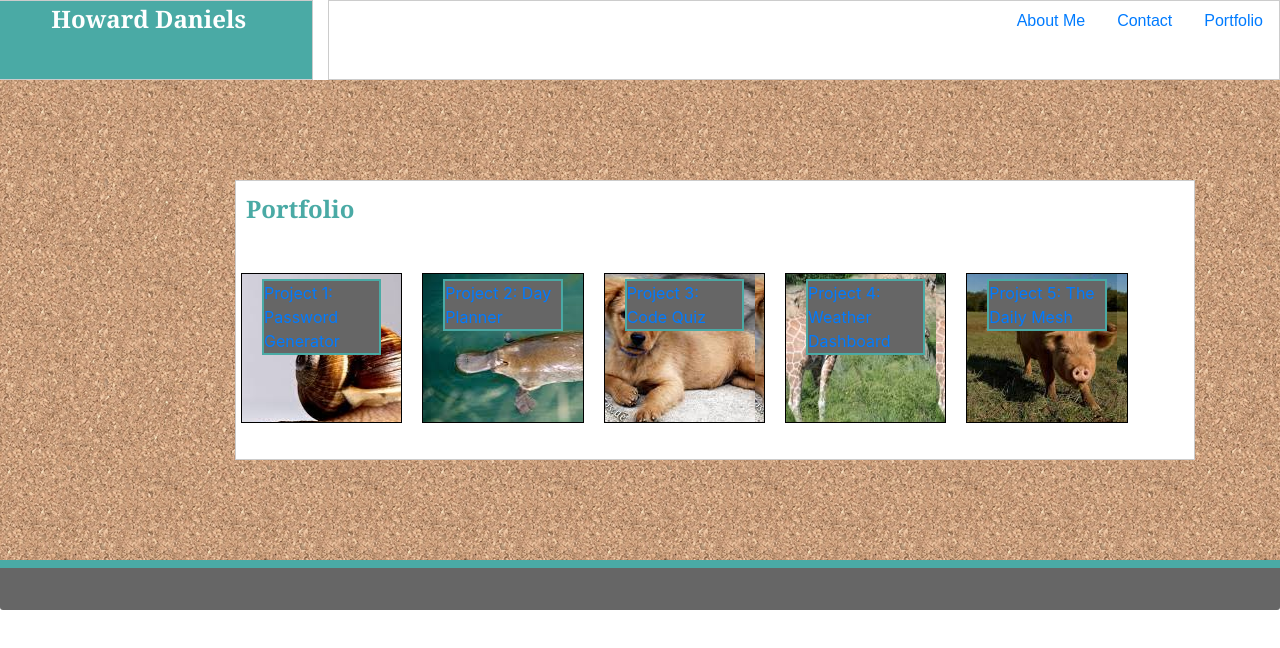
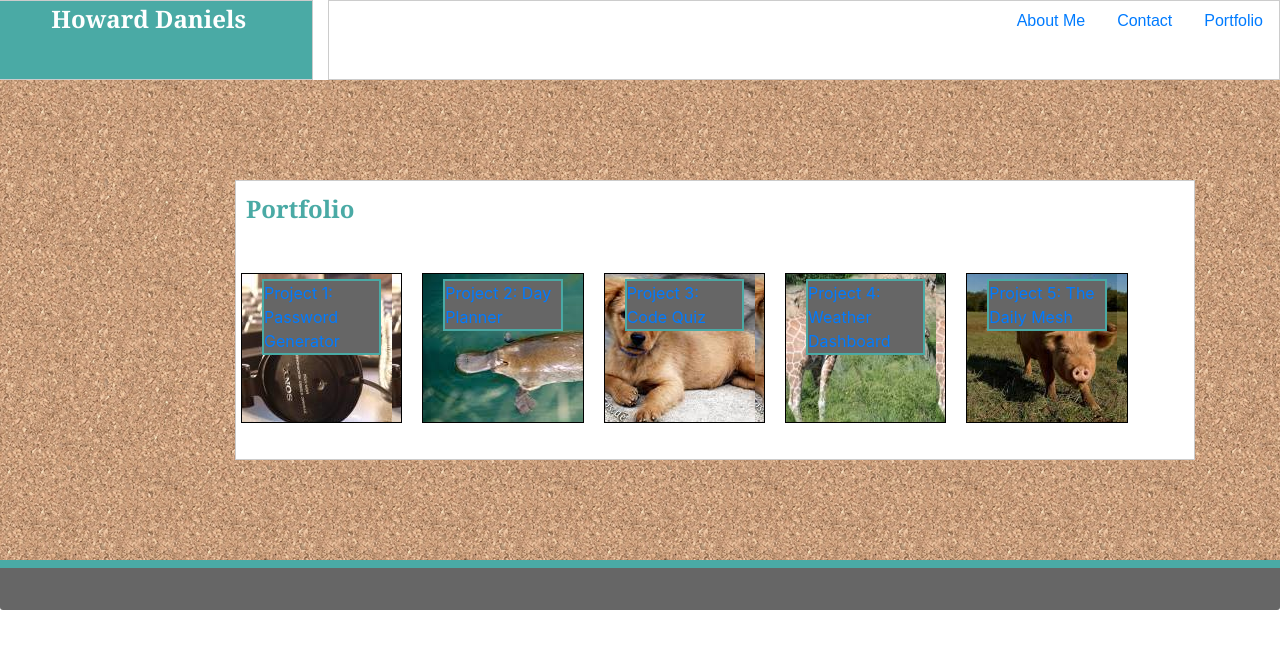
Before and after one commit to HowardDaniels/bootstrap-portfolio, a plain HTML site: page portfolio.html in a window 1280 px wide. Shown: the top 648 px of the page. Drawn offline with nearby package versions, Linux system fonts and the light colour scheme.

Commit message:
added keyboard image to be background for password generator project on portfolio

```diff
--- a/assets/css/style.css
+++ b/assets/css/style.css
@@ -81,7 +81,7 @@ form{
 }
 
 #project-box-1{
-    background-image: url('../images/snail2.jpg');
+    background-image: url('../images/keyboard.jpg');
 }
 
 #project-box-2{
```
Also changed, not shown: assets/images/keyboard.jpg (added).
